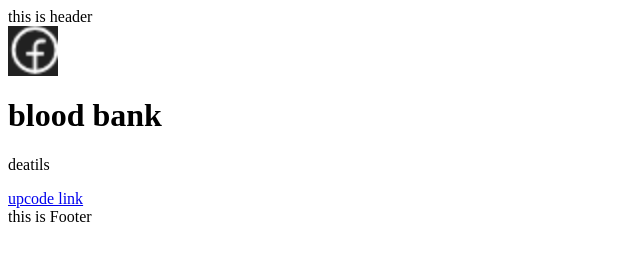
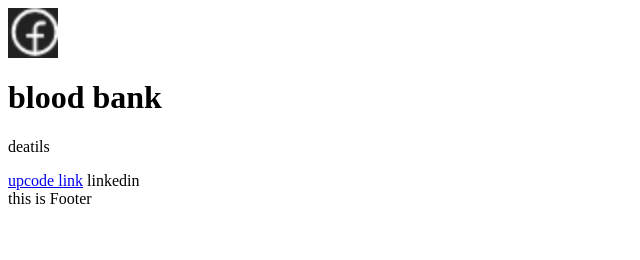
Before and after one commit to Mizba-Hub/demo-bloodbank-app, a plain HTML site: page index.html in a window 1280 px wide. Shown: the whole page, without its empty margins (0-640 px from the left). Drawn offline with Linux system fonts and the light colour scheme.

Commit message:
reversed to d5eaa4b

```diff
--- a/index.html
+++ b/index.html
@@ -3,13 +3,11 @@
 
     </head>
     <body>
-        <header>
-            this is header
-        </header>
         <img src="assets/facebook.png" height="50px"/>
         <h1>blood bank</h1>
         <p>deatils</p>
         <a href="www.upcode.in">upcode link</a>
+        <a>linkedin</a>
 
     </body>
     <footer>
```
Also changed, not shown: 1 other file.
